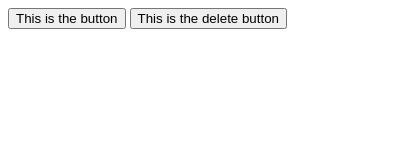
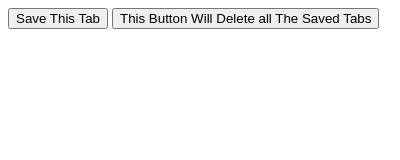
Before and after one commit to AounShAh/TabPlus, a browser extension: page popup.html in a window 400 px wide. Drawn offline with Linux system fonts and the light colour scheme.

Commit message:
renamed the button text

```diff
--- a/popup.html
+++ b/popup.html
@@ -6,8 +6,8 @@
     <title>Document</title>
 </head>
 <body>
-    <button id="saveButton">This is the button</button>
-    <button id="deleteButton">This is the delete button</button>
+    <button id="saveButton">Save This Tab</button>
+    <button id="deleteButton">This Button Will Delete all The Saved Tabs</button>
 </body>
 <script src="popup.js"></script>
 </html>
```
